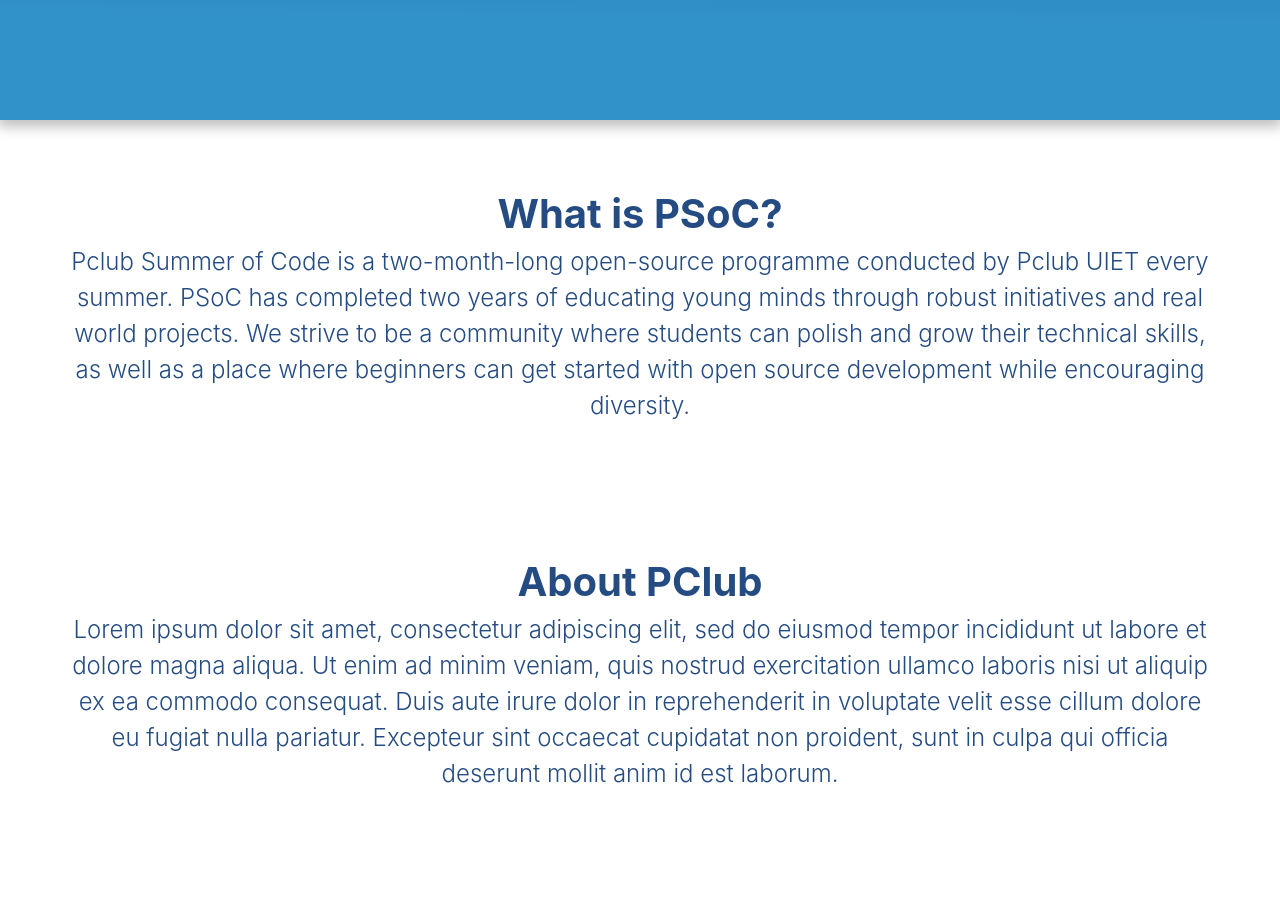
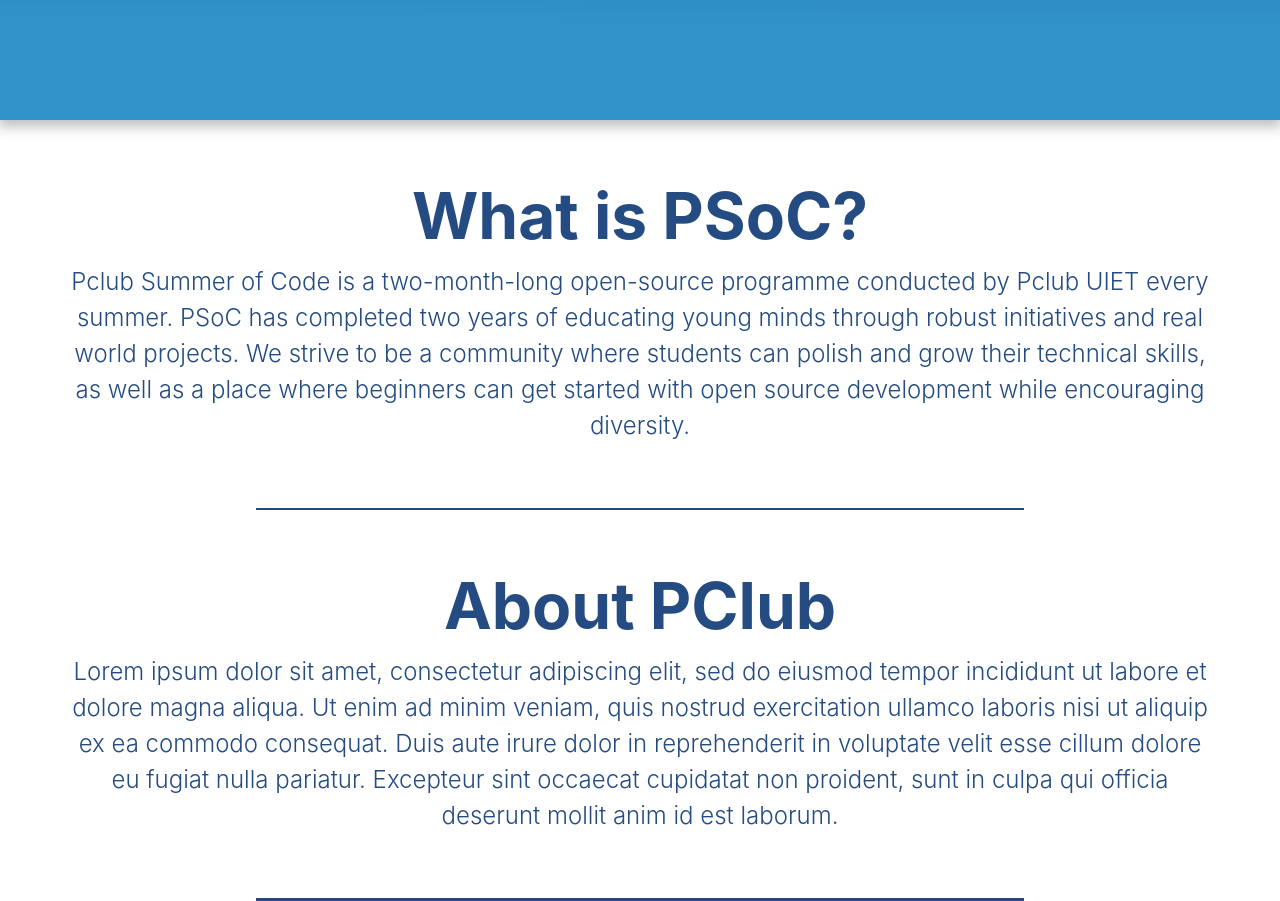
Before and after one commit to hrik2001/psoc2022-landing, a Next.js app: page /about in a window 1280 px wide. Shown: the part 680-1581 px from the top of the page. Before the commit the page ends 1536 px from the top, so only its background shows below. Built offline with nearby package versions, Linux system fonts and the light colour scheme.

Commit message:
undeline

```diff
--- a/components/AboutInfo.tsx
+++ b/components/AboutInfo.tsx
@@ -7,11 +7,15 @@
     <div className={styles.container}>
       {infoAbout.map((item: InfoProps, index) => {
         return (
-          <div key={index} className={styles.infoCard}>
-            <h4>{item.title}</h4>
+          <>
+            <div key={index} className={styles.infoCard}>
+              <h4>{item.title}</h4>
 
-            <p>{item.desc}</p>
-          </div>
+              <p>{item.desc}</p>
+            </div>
+
+            <div className={styles.underline}></div>
+          </>
         );
       })}
     </div>
--- a/components/AboutIntro.tsx
+++ b/components/AboutIntro.tsx
@@ -1,23 +1,22 @@
 import React from "react";
 import Navbar from "./Navbar";
 import Stats from "./Stats";
-import styles from "../styles/aboutIntro.module.scss"
+import styles from "../styles/aboutIntro.module.scss";
 import Data from "../data/Stats";
 
-
-function AboutIntro({val,title}:statsProps) {
+function AboutIntro() {
   return (
     <div className={styles.container}>
       <Navbar />
       <div className={styles.psocLogo}>
-        <img src="/img/psoc-logo-2.png" alt="logo"/>
+        <img src="/img/psoc-logo-2.png" alt="logo" />
       </div>
       <div className={styles.stats}>
-        {Data.map((data, index) => {
+        {Data.map((data: statsProps, index) => {
           return <Stats key={index} {...data} />;
         })}
       </div>
-      </div>
+    </div>
   );
 }
 
--- a/styles/aboutInfo.module.scss
+++ b/styles/aboutInfo.module.scss
@@ -1,3 +1,5 @@
+$darkBlue : #24487E;
+
 .container{
     height: 60vh;
 }
@@ -9,13 +11,24 @@
     color: #254C82;
     font-weight: 300;
     font-size: 40px;
-    padding: 4rem;
+    padding: clamp(2.5rem,6vw,4rem);
 
-    h2{
-        font-size: clamp(4rem, 10vw, 6rem);
-        line-height: clamp(4.5rem,13.33vw,8rem);
+    h4{
+        font-size: clamp(2.5rem, 6vw, 4rem);
+        line-height: clamp(2.5rem,6vw,4rem);
+        margin-bottom: 1rem;
     }
     p{
         font-size: clamp(1rem,2.5vw,1.5rem);
     }
 }
+
+.underline {
+    width: 60%;
+    height: 0.15rem;
+    margin-bottom: 1.25rem;
+    background: $darkBlue;
+    // background: white;
+    // margin:2rem auto;
+    margin: auto;
+}
--- a/styles/aboutIntro.module.scss
+++ b/styles/aboutIntro.module.scss
@@ -9,7 +9,7 @@
     display: flex;
     justify-content: space-around;
     flex-wrap: wrap;
-    color: white !important;
+    color: white;
 }
 
 .psocLogo{
```
Also changed, not shown: styles/Timeline.module.scss (+10 -5 lines), styles/about.module.scss (deleted).
